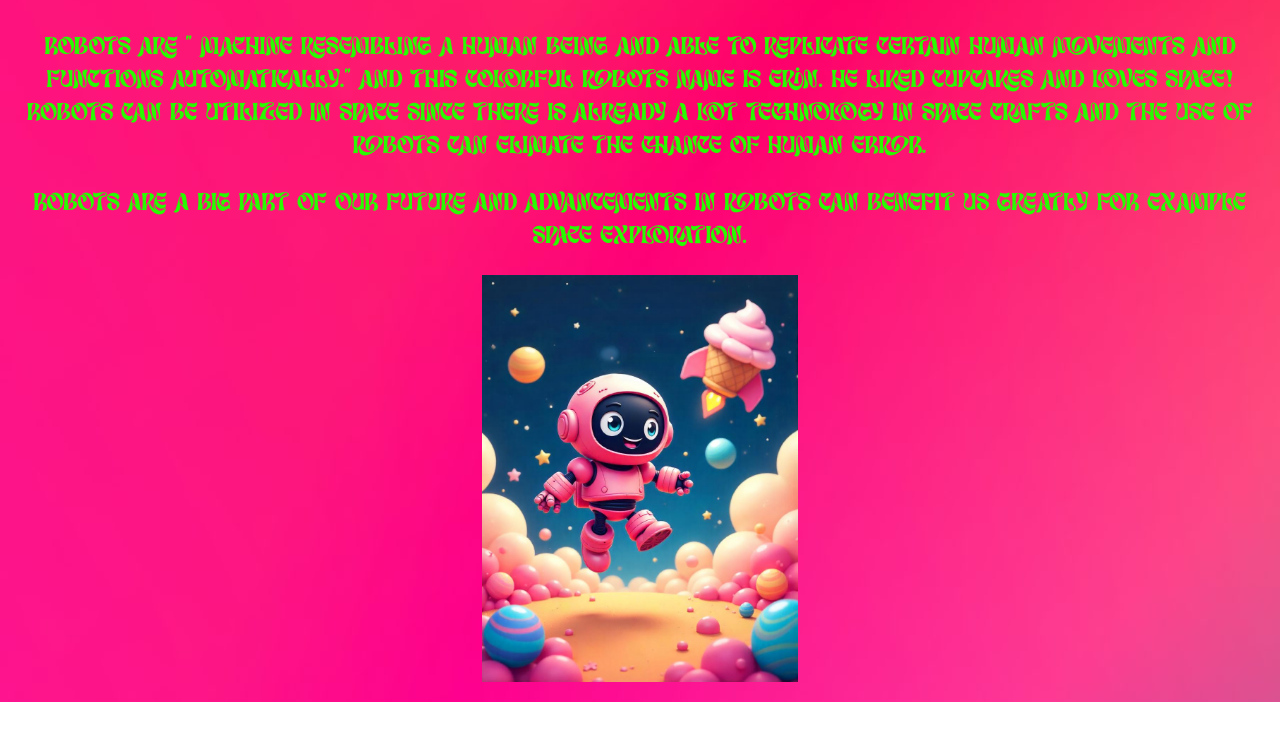
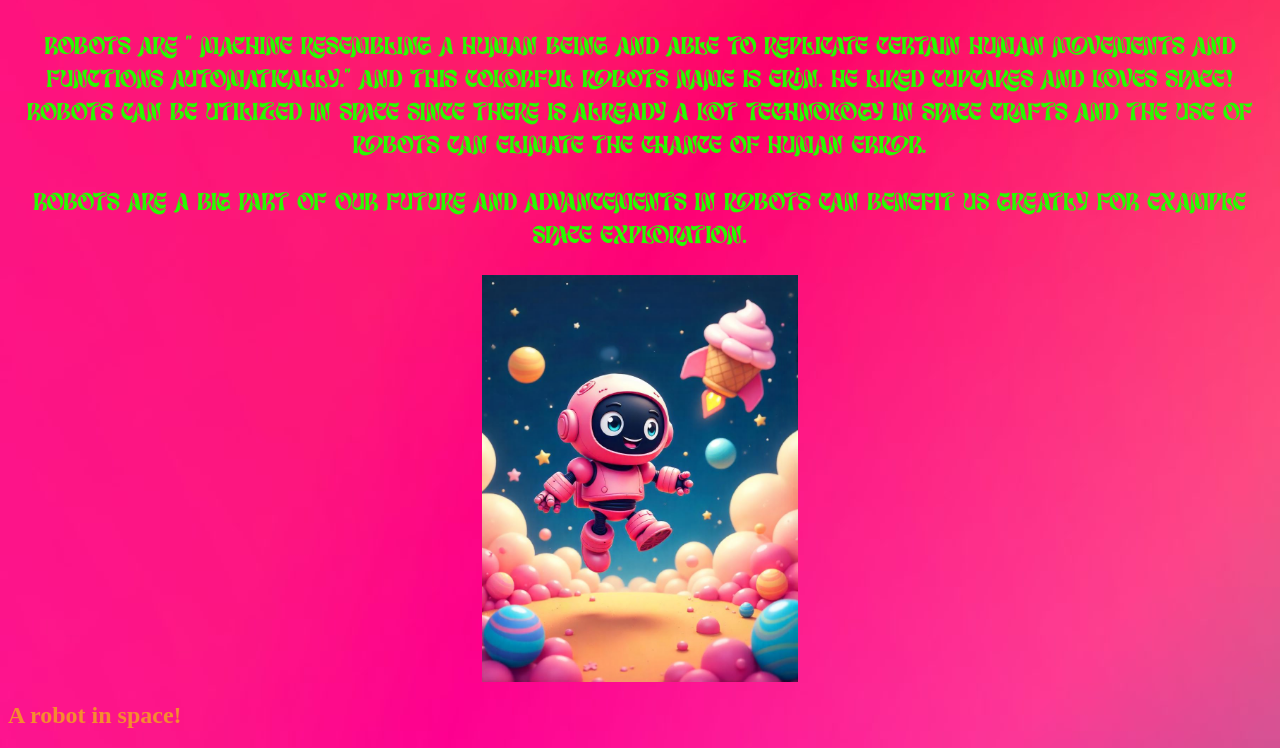
Before and after one commit to julian12o/mix-and-match, a plain HTML site: page index.html in a window 1280 px wide. Shown: the part 101-849 px from the top of the page. Before the commit the page ends 803 px from the top, so only its background shows below. Drawn offline with Linux system fonts and the light colour scheme.

Commit message:
Update index.html

```diff
--- a/index.html
+++ b/index.html
@@ -1,4 +1,4 @@
-<!--Julian Ortega, 3/18/24, Mix and Match extra is letterspacing, text transform, and text-shadow-->
+<!--Julian Ortega, 3/18/24, Mix and Match extra is letterspacing, text transform, text stroke and text-shadow-->
 <!DOCTYPE html>
 <html>
 
@@ -9,15 +9,16 @@
         <link href="style.css" rel="stylesheet" type="text/css"/>
     </head>
 
+
     <body>
     <!--title-->
 <h1>Robots in Space Exploration </h1>
-            <!--paragraph-->
+    <!--paragraph-->
 <p>Robots are " machine resembling a human being and able to replicate certain human movements and functions automatically." And this colorful robots name is Erin. He liked cupcakes and loves space! Robots can be utilized in space since there is already a lot technology in space crafts and the use of robots can elimate the chance of human error.</p>
 <p>Robots are a big part of our future and advancements in robots can benefit us greatly for example space exploration.</p>
 <img src="robott.png" alt="Robot" width="20%">
      <!--robot photo-->
-    <h2><style class="custom-orange-color">A robot in space!</style></h2>
+     <h2 class="custom-orange-color">A robot in space!</h2>
 
         <script="script.js"></script>
     </body>
```
